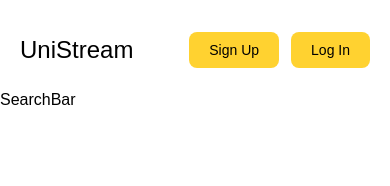
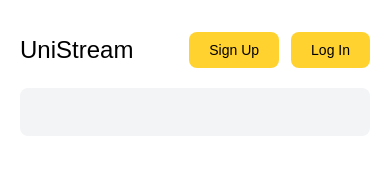
Before and after one commit to khalidkarimkqr/UniStream, a React (Vite) app in the folder client/: page / in a window 390 px wide. Shown: the top 186 px of the page. Built offline with nearby package versions, Linux system fonts and the light colour scheme; a web font is replaced by a local one.

Commit message:
create reusable Input component with styling and support for props

```diff
--- a/client/src/components/SearchBar.jsx
+++ b/client/src/components/SearchBar.jsx
@@ -1,7 +1,12 @@
 import React from "react";
+import Input from "./ui/Input";
 
 const SearchBar = () => {
-  return <div>SearchBar</div>;
+  return (
+    <div className="w-full sm:w-[50vw] mx-auto px-5 flex justify-evenly mb-3">
+      <Input />
+    </div>
+  );
 };
 
 export default SearchBar;
--- a/client/src/components/ui/Input.jsx
+++ b/client/src/components/ui/Input.jsx
@@ -1,7 +1,17 @@
 import React from "react";
 
-const Input = () => {
-  return <div>Input</div>;
+const Input = ({ type = "text", placeholder, id, onChange }) => {
+  return (
+    <input
+      type={type}
+      name={id}
+      id={id}
+      autoComplete="off"
+      className="py-3 text-center rounded-lg w-full bg-gray-100 focus:outline-none focus:border-amber-300 focus:ring-1 focus:ring-amber-300 transition-all duration-300 ease-in-out text-gray-700 px-5"
+      placeholder={placeholder}
+      onChange={onChange}
+    />
+  );
 };
 
 export default Input;
```
